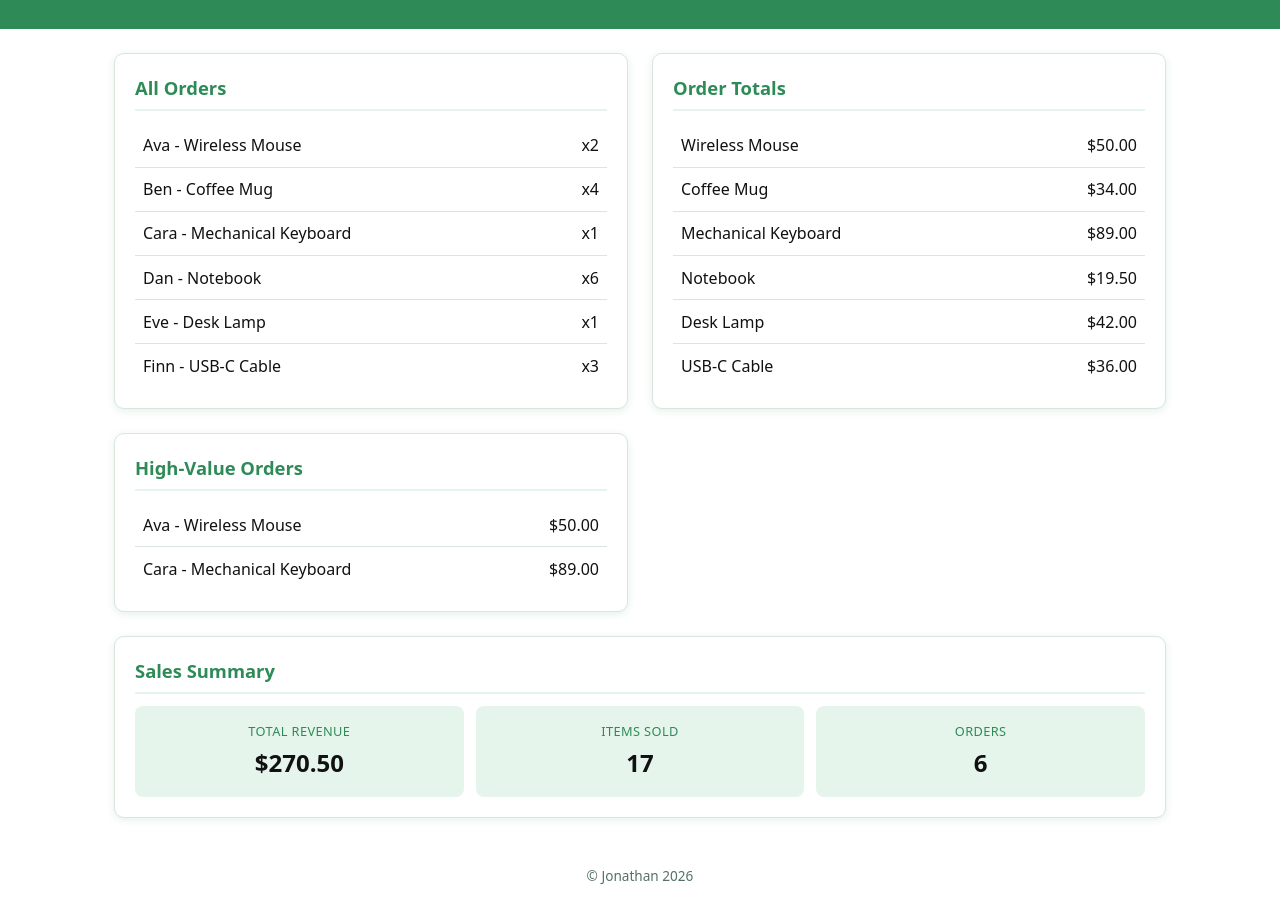
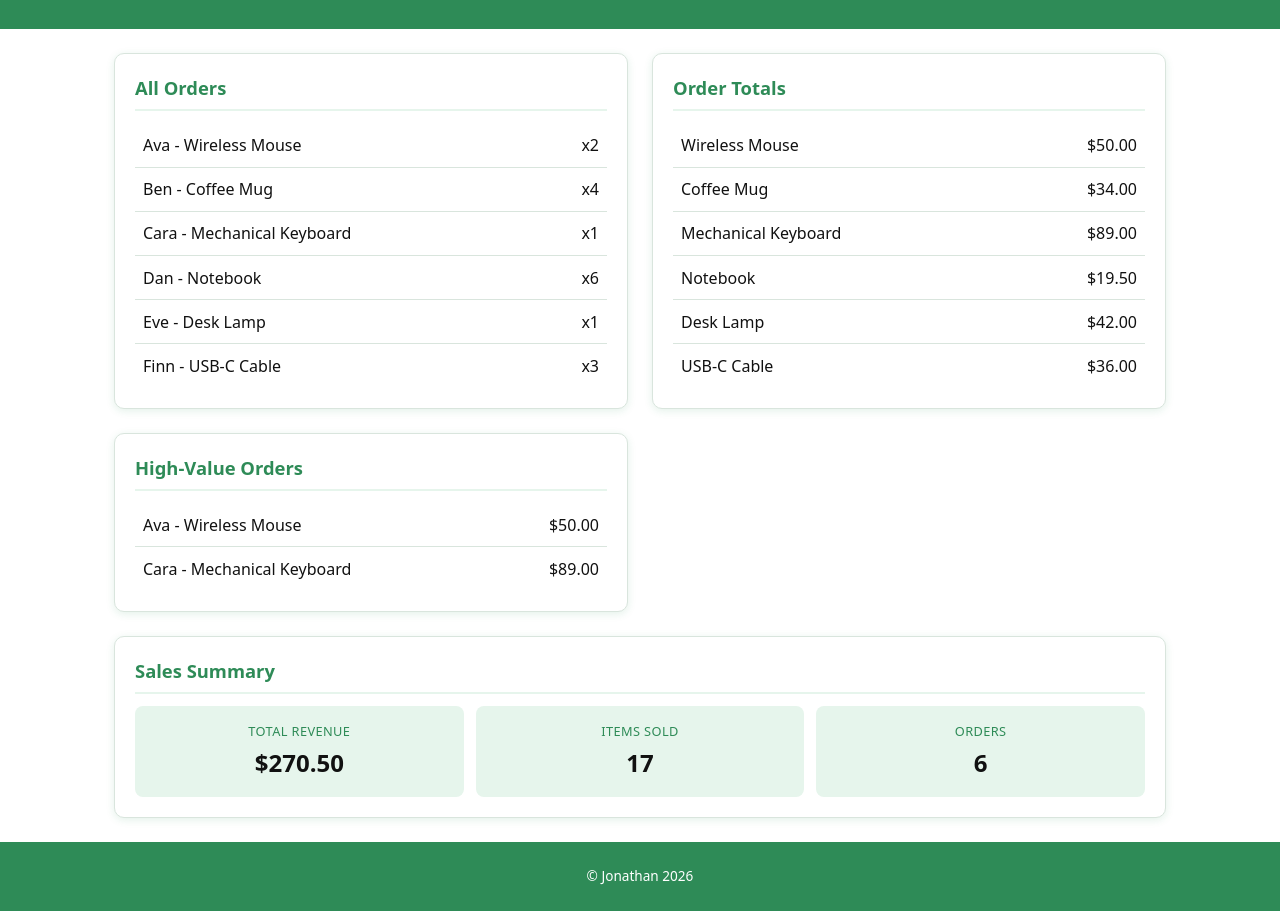
Before and after one commit to Revou-FSSE-Jun26/module-3-JonathanChristian, a website: page javascript/array-processing/array-processing.html in a window 1280 px wide. Shown: the part 120-1031 px from the top of the page. Drawn offline with Linux system fonts and the light colour scheme.

Commit message:
Update array-processing.css

```diff
--- a/javascript/array-processing/array-processing.css
+++ b/javascript/array-processing/array-processing.css
@@ -114,7 +114,8 @@ body {
 .site-footer {
     text-align: center;
     padding: 1.5rem;
-    color: #557066;
+    color: white;
+    background: var(--green);
     font-size: 0.85rem;
 }
 
```
